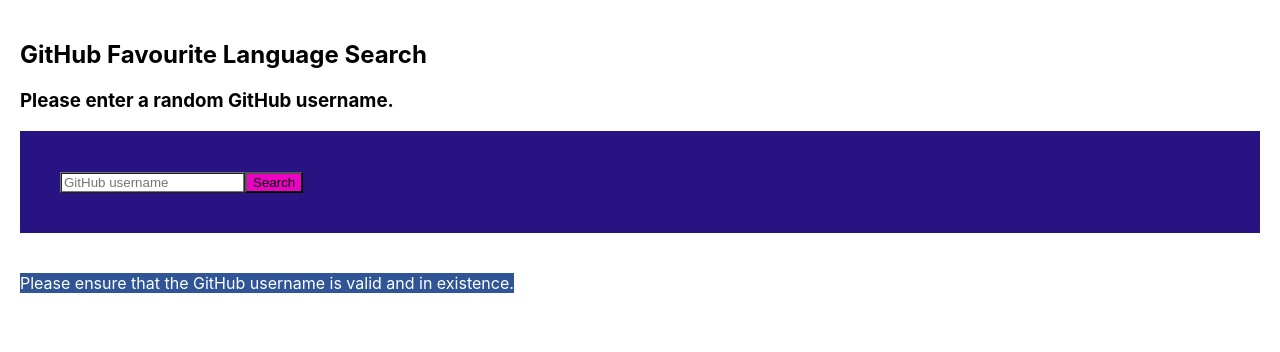
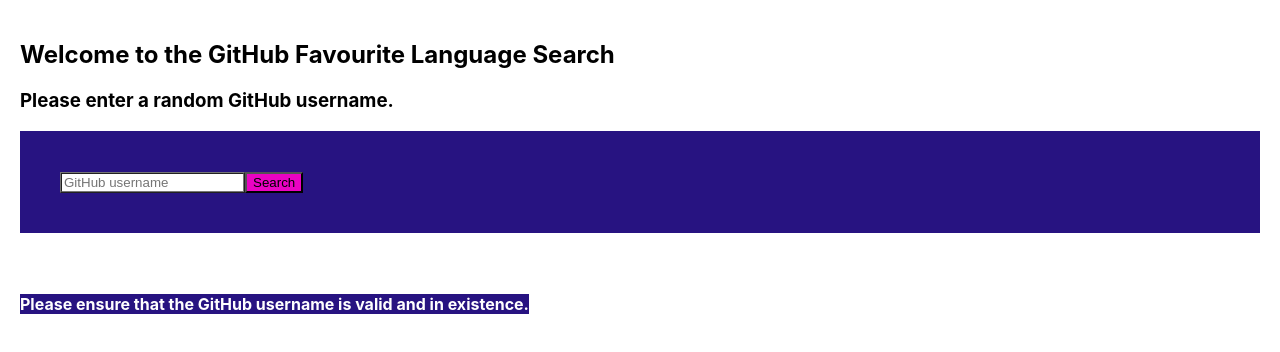
Before and after one commit to Jaroslaw-Roman-Cudzich/github-favourite-language-search, a React (Create React App) app: page / in a window 1280 px wide. Shown: the top 352 px of the page. Built offline with nearby package versions, Linux system fonts and the light colour scheme.

Commit message:
Added key to the 'search-result' using 'item.id' as a unique identifier.  Styled the 'SearchResult.css' file to improve readability of the search result.

```diff
--- a/src/App.js
+++ b/src/App.js
@@ -5,7 +5,7 @@
   return (
     <div
       style={{padding: "20px"}}>
-      <h2 >GitHub Favourite Language Search</h2>
+      <h2>Welcome to the GitHub Favourite Language Search</h2>
       <h3>Please enter a random GitHub username.</h3>
       <SearchBar/>
     </div>
--- a/src/components/SearchBar.css
+++ b/src/components/SearchBar.css
@@ -7,5 +7,5 @@
 }
 
 .search-input-field {
-    border-style:ridge
+    border-style:ridge;
 }
--- a/src/components/SearchResult.css
+++ b/src/components/SearchResult.css
@@ -1,8 +1,12 @@
+.search-result-region {
+    background-color: rgba(26, 5, 122, 0.943);
+    width: fit-content;
+}
+
 .search-result {
-    background-color: rgba(34, 75, 144, 0.943);
-    width:fit-content
+    color: white;
 }
 
 .invalid-search-input {
-    color: white
+    color: white;
 }
--- a/src/components/SearchResult.js
+++ b/src/components/SearchResult.js
@@ -8,9 +8,9 @@
     const mostFreqLanguage =
         repos.length === 0 ? (
 
-            <span className="invalid-search-input">Please ensure that the GitHub username is valid and in existence.</span>
+            <h4 className="invalid-search-input">Please ensure that the GitHub username is valid and in existence.</h4>
         ) : (
-            `The GitHub user's (most frequently used) programming language is: ${((repos.data.map(function(el) {
+            <h4 className="search-result" key="item.id">The GitHub user's favourite (most frequently used) programming language is {((repos.data.map(function(el) {
                 return el.language;
               })).filter(function(language, index, arr) {
                 return language != null
@@ -19,9 +19,9 @@
               arr.filter(language => language === currentLanguage).length
                 ? previousLanguage
                 : currentLanguage
-            )}.`);
+            )}.</h4>);
 
-    return <div className="search-result">{mostFreqLanguage}</div>;
+    return <div className="search-result-region">{mostFreqLanguage}</div>;
 };
 
 export default SearchResult;
```
